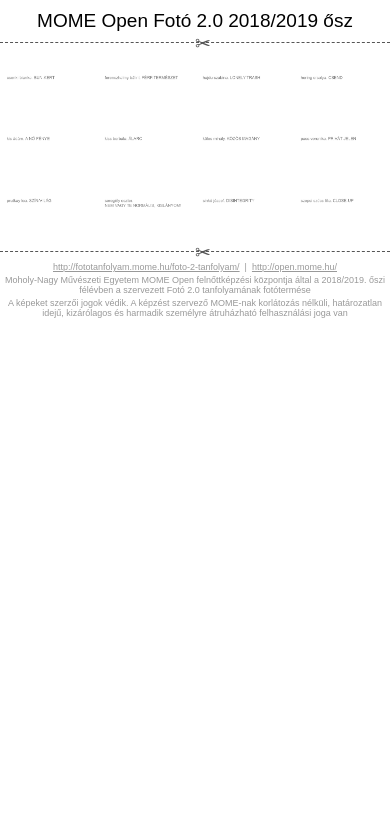
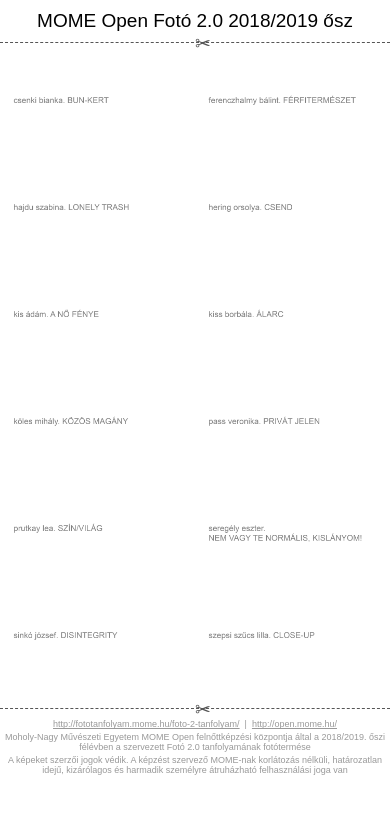
Before and after one commit to nyuwec/nyuwec.github.io, a Jekyll site: the page foto2.0.1/index.html, which Jekyll copies as it is, in a window 390 px wide. Shown: the top 814 px of the page. Built offline with Jekyll 4.4.1, drawn with Linux system fonts in a browser that asks for light colours.

Commit message:
responsive

```diff
--- a/foto2.0.1/css/style.css
+++ b/foto2.0.1/css/style.css
@@ -6,9 +6,26 @@
 }
 
 .foto2-gallery {
-  width: 25%;
   display: inline-block;
   margin-right: -4px;
+}
+
+@media only screen and (max-width: 600px) {
+  .foto2-gallery {
+    width: 50%;
+  }
+}
+
+@media only screen and (min-width: 600px) {
+  .foto2-gallery {
+    width: 33.33%;
+  }
+}
+
+@media only screen and (min-width: 1200px) {
+  .foto2-gallery {
+    width: 25%;
+  }
 }
 
 .foto2-gallery a {
@@ -30,7 +47,7 @@
 
 .foto2-gallery a.main-img:hover img {
   opacity: 1.0;
-  transform: scale(1.2) translate(20px, -10px);
+  transform: scale(1.2) translate(6%, -10px);
 }
 
 #title-row {
```
